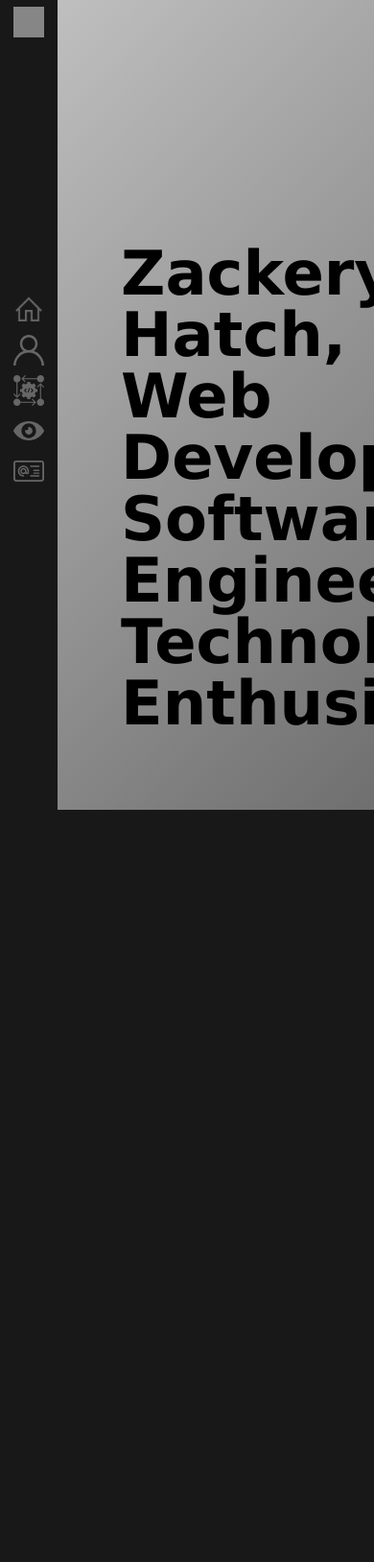
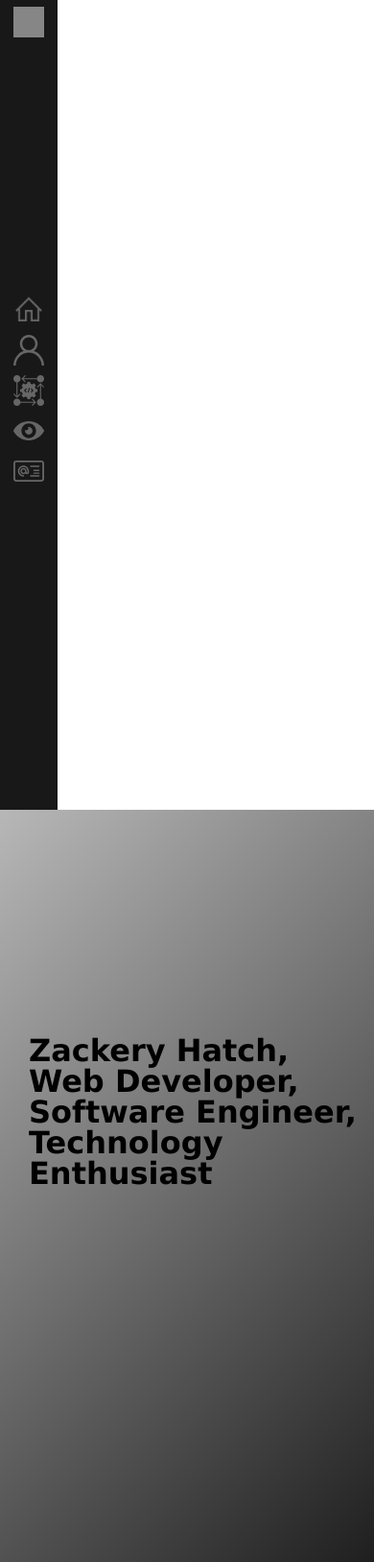
Before and after one commit to zhatch5201/testSite, a PHP site: page / in a window 390 px wide. Shown: the whole page at 96% size. Before the commit the page ends 844 px from the top, so only its background shows below. Run offline with PHP 8.4, Linux system fonts and the light colour scheme; grey boxes are pictures that could not be loaded.

Commit message:
Added analytics

```diff
--- a/CSS/indexStyles.css
+++ b/CSS/indexStyles.css
@@ -11,8 +11,16 @@ div.rightMain {
 	width: calc(100% - 60px);
 	transform: translateX(60px);
 	overflow: hidden;
-	z-index: 3;
-	background-image: linear-gradient(315deg, rgb(111, 111, 111), rgb(151, 151, 151), rgb(191, 191, 191));
+	z-index: -5;
+	background-image: linear-gradient(
+		315deg,
+		rgb(31, 31, 31),
+		rgb(71, 71, 71),
+		rgb(111, 111, 111),
+		rgb(151, 151, 151),
+		rgb(191, 191, 191)
+	);
+	background-repeat: no-repeat;
 }
 div.rightMain > p#descP {
 	position: absolute;
@@ -24,3 +32,19 @@ div.rightMain > p#descP {
 	top: 30%;
 	left: 20%;
 }
+
+@media only screen and (max-width: 600px) {
+	div.rightMain {
+		position: relative;
+		z-index: -5;
+		height: calc(100% - 60px);
+		width: calc(100% + 60px);
+		transform: translateX(-60px);
+		overflow: scroll;
+	}
+
+	div.rightMain > p#descP {
+		position: absolute;
+		font-size: 2em;
+	}
+}
--- a/index.html
+++ b/index.html
@@ -3,6 +3,15 @@
   <meta charset="UTF-8" />
   <meta name="viewport" content="width=device-width, initial-scale=1.0" />
   <meta http-equiv="X-UA-Compatible" content="ie=edge" />
+  <!-- Global site tag (gtag.js) - Google Analytics -->
+<script async src="https://www.googletagmanager.com/gtag/js?id=UA-152521620-1"></script>
+<script>
+  window.dataLayer = window.dataLayer || [];
+  function gtag(){dataLayer.push(arguments);}
+  gtag('js', new Date());
+
+  gtag('config', 'UA-152521620-1');
+</script>
   <link rel="stylesheet" href="CSS/reset.css" />
   <link rel="stylesheet" href="CSS/nav.css" />
   <link rel="stylesheet" href="CSS/indexStyles.css" />
```
